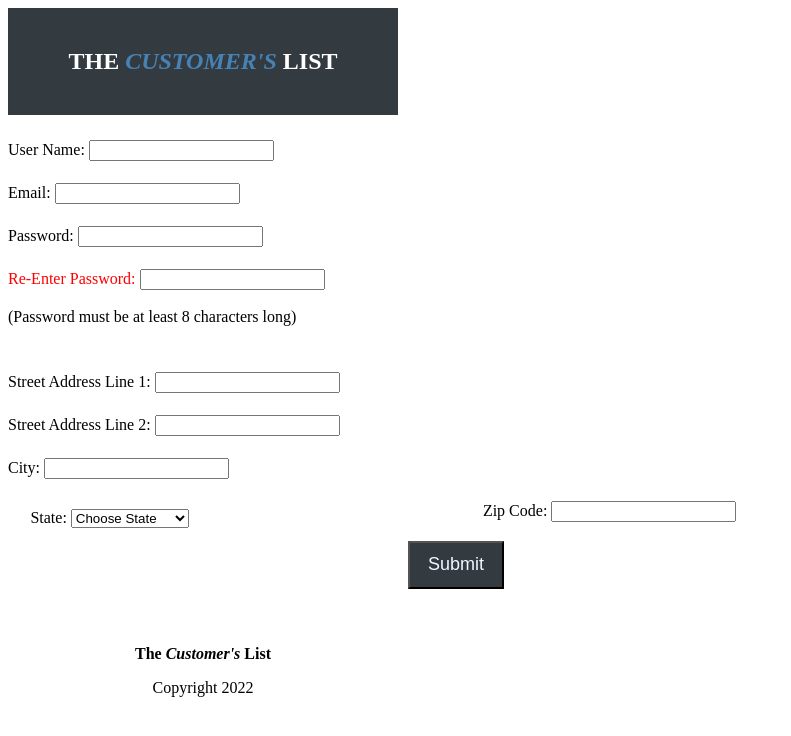
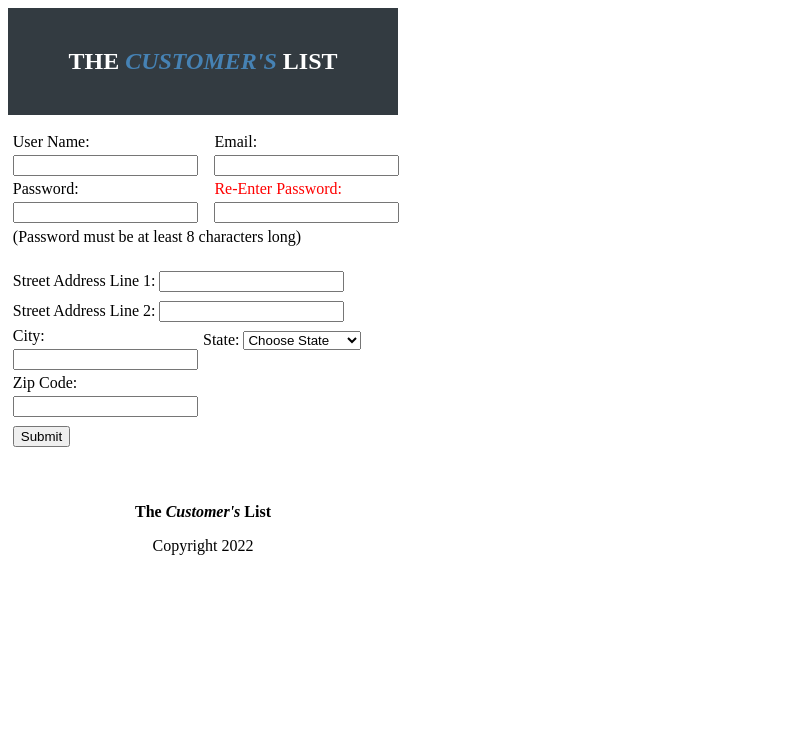
Before and after one commit to cdkrieg/CustomersList, a React (Create React App) app in the folder frontend/: page /register in a window 1280 px wide. Shown: the top 736 px of the page, without its empty margins (0-791 px from the left). Built offline with nearby package versions, Linux system fonts and the light colour scheme.

Commit message:
added reviewsRoutes and Reviews Page. started on ReviewsList component.

```diff
--- a/frontend/package.json
+++ b/frontend/package.json
@@ -13,6 +13,7 @@
     "react-bootstrap": "^2.3.1",
     "react-dom": "^18.1.0",
     "react-icons": "^4.3.1",
+    "react-rating-stars-component": "^2.2.0",
     "react-router": "^6.3.0",
     "react-router-dom": "^6.3.0",
     "react-scripts": "5.0.1"
--- a/frontend/src/App.css
+++ b/frontend/src/App.css
@@ -22,8 +22,6 @@
   white-space: nowrap;
   direction: ltr;
   margin-left: 15px;
+  cursor: pointer;
 
 }
-.footer {
-  z-index: 1009;
-}
--- a/frontend/src/App.js
+++ b/frontend/src/App.js
@@ -10,6 +10,7 @@ import AuthContext from "./context/AuthContext";
 import LoginPage from './pages/LoginPage/LoginPage'
 import RegisterPage from "./pages/RegisterPage/RegisterPage";
 import ProfilePage from "./pages/ProfilePage/ProfilePage";
+import ReviewsPage from "./pages/ReviewsPage/ReviewsPage"
 
 function App() {
   const {user} = useContext(AuthContext)
@@ -31,6 +32,7 @@ function App() {
             <Route path="/register" element={<RegisterPage />}/>
             <Route path="/login" element={<LoginPage />} />
             <Route path="/profile" element={<ProfilePage />} />
+            <Route path="/reviews" element={<ReviewsPage />} />
         </Routes>
       </div>
       <Footer className="footer" />
--- a/frontend/src/pages/HomePage/HomePage.css
+++ b/frontend/src/pages/HomePage/HomePage.css
@@ -6,8 +6,9 @@
   font-size: large;
   font-weight: bold;
 }
-.dropdown{
+.container-homePage .dropdown{
     margin-right: auto;
     margin-left: auto;
     justify-content: right;
+
 }
--- a/frontend/src/pages/HomePage/HomePage.js
+++ b/frontend/src/pages/HomePage/HomePage.js
@@ -16,7 +16,7 @@ const HomePage = () => {
                 <DropdownToggle variant='dark'>
                     Select Filters
                 </DropdownToggle>
-                <DropdownMenu>
+                <DropdownMenu variant='dark'>
                     <DropdownItem>Item 1</DropdownItem>
                     <DropdownItem>Item 2</DropdownItem>
                     <DropdownItem>Item 3</DropdownItem>
--- a/frontend/src/pages/LoginPage/LoginPage.css
+++ b/frontend/src/pages/LoginPage/LoginPage.css
@@ -1,19 +1,31 @@
 .error {
     color: red;
   }
-  .form {
+  .container-login > .form {
     margin-top: 40%;
     margin-left: auto;
     margin-right: auto;
     display: flex;
     flex-flow: wrap column;
-    align-items: center;
+    justify-content: right;
+    align-content: center;
   }
-  input{
+  .container-login > .form > input{
     margin-bottom: 1em;
   }
+  .container-login > .form > label{
+    display: inline-block;
+    text-align: right;
+    margin-bottom: 1em;
+    justify-self: center;
+  }
 
- .link{
+  .container-login > .form > .link{
     margin-bottom: 1em;
     text-align: center;
+    margin-bottom: 1rem;
   }
+  .login {
+    justify-self: center;
+    align-self: center;
+  }
--- a/frontend/src/pages/LoginPage/LoginPage.js
+++ b/frontend/src/pages/LoginPage/LoginPage.js
@@ -19,7 +19,7 @@ const LoginPage = () => {
   }, [isServerError]);
 
   return (
-    <div className="container-0">
+    <div className="container-login">
       <form className="form" onSubmit={handleSubmit}>
         <label>
           Email:{" "}
@@ -35,6 +35,7 @@ const LoginPage = () => {
           <input
             type="text"
             name="password"
+            autoComplete="off"
             value={formData.password}
             onChange={handleInputChange}
           />
--- a/frontend/src/pages/ProfilePage/ProfilePage.css
+++ b/frontend/src/pages/ProfilePage/ProfilePage.css
@@ -1,24 +1,24 @@
-.form{
+.container-profilePage > .form{
     display: flex;
     flex-flow: wrap row;
     margin-top: 1em;
     width: 70vw;
 }
-.form>*:nth-child(1), /* name */
-.form>*:nth-child(2), /* streetAddressLine1 */
-.form>*:nth-child(3), /* streetAddressLine2 */
+.container-profilePage > .form>*:nth-child(1), /* name */
+.container-profilePage > .form>*:nth-child(2), /* streetAddressLine1 */
+.container-profilePage > .form>*:nth-child(3), /* streetAddressLine2 */
 
-.form>*:nth-child(4),  /* state */
-.form>*:nth-child(7), /* password */
-.form>*:nth-child(8), /* passwordConfirm */
-.form>*:nth-child(9), /* passwordConfirm */
-.form>*:nth-child(10) /* passwordConfirm */
+.container-profilePage > .form>*:nth-child(4),  /* state */
+.container-profilePage > .form>*:nth-child(7), /* password */
+.container-profilePage > .form>*:nth-child(8), /* passwordConfirm */
+.container-profilePage > .form>*:nth-child(9), /* passwordConfirm */
+.container-profilePage > .form>*:nth-child(10) /* passwordConfirm */
 {
     width: 100%;
 
 }
-.form>*:nth-child(6), /* zipCode */
-.form>*:nth-child(5) /* city */
+.container-profilePage > .form>*:nth-child(6), /* zipCode */
+.container-profilePage > .form>*:nth-child(5) /* city */
 {
     width: 47%;
     margin-bottom: 1em;
@@ -29,14 +29,14 @@
 .valid {
     color: rgb(55, 208, 55);
 }
-.submitButton {
+.container-profilePage > .form > .submitButton {
     display: flex;
     justify-content: center;
     align-items: center;
     position: relative;
     margin: auto;
 }
-#submitButton{
+.container-profilePage > .form >  #submitButton{
     background-color: rgb(51, 59, 65);
     color: aliceblue;
     font-size: large;
--- a/frontend/src/pages/RegisterPage/RegisterPage.css
+++ b/frontend/src/pages/RegisterPage/RegisterPage.css
@@ -1,4 +1,4 @@
-form{
+.container-register > form{
     display: flex;
     flex-wrap: wrap;
     justify-content: space-between;
@@ -6,28 +6,26 @@ form{
     margin-left: 0.3em;
     margin-right: 0.3em;
 }
-.form div{
+.container-register > .form div{
     width: 100%;
 
 }
-.state{
+.container-register > .state{
     margin-left: 1.4rem;
     margin-right: auto;
 }
 
-.form * {
+.container-register > .form * {
     margin-top: 0.3em;
 }
 
-.form>*:nth-child(1), /* userName */
-.form>*:nth-child(2), /* email */
-.form>*:nth-child(3), /* password */
-.form>*:nth-child(4), /* passwordConfirm */
-.form>*:nth-child(8), /* streetAddressLine1 */
-.form>*:nth-child(9), /* streetAddressLine2 */
-.form>*:nth-child(10), /* city */
-.form>*:nth-child(11), /* state */
-.form>*:nth-child(13) /* zipCode */ {
+.container-register > .form>*:nth-child(1), /* userName */
+.container-register > .form>*:nth-child(2), /* email */
+.container-register > .form>*:nth-child(3), /* password */
+.container-register > .form>*:nth-child(4), /* passwordConfirm */
+.container-register > .form>*:nth-child(10), /* city */
+.container-register > .form>*:nth-child(11), /* state */
+.container-register > .form>*:nth-child(13) /* zipCode */ {
     width: 47%;
 
 }
@@ -37,19 +35,20 @@ form{
 .valid {
     color: rgb(55, 208, 55);
 }
-.submitButton {
+.container-register > .submitButton {
     display: flex;
     margin-left: auto;
     justify-content: center;
     align-items: center;
     position: relative;
 }
-#submitButton{
+.container-register > #submitButton{
     background-color: rgb(51, 59, 65);
     color: aliceblue;
     font-size: large;
     height: 3rem;
     width: 6rem;
-
-
 }
+.container-register label{
+    text-align: left;
+}
--- a/frontend/src/pages/RegisterPage/RegisterPage.js
+++ b/frontend/src/pages/RegisterPage/RegisterPage.js
@@ -67,7 +67,7 @@ const RegisterPage = () => {
   }, [formData.state]);
 
   return (
-    <div className='container-0'>
+    <div className='container-register'>
       <Form className='form' onSubmit={(event) => passwordCheck(event)}>
         <Form.Label>
           User Name:{" "}
```
Also changed, not shown: frontend/src/components/Reviews/ReviewForm.css (deleted), frontend/src/components/Reviews/ReviewForm.js (deleted), 2 other files (tests, documents, lock files or other folders).
